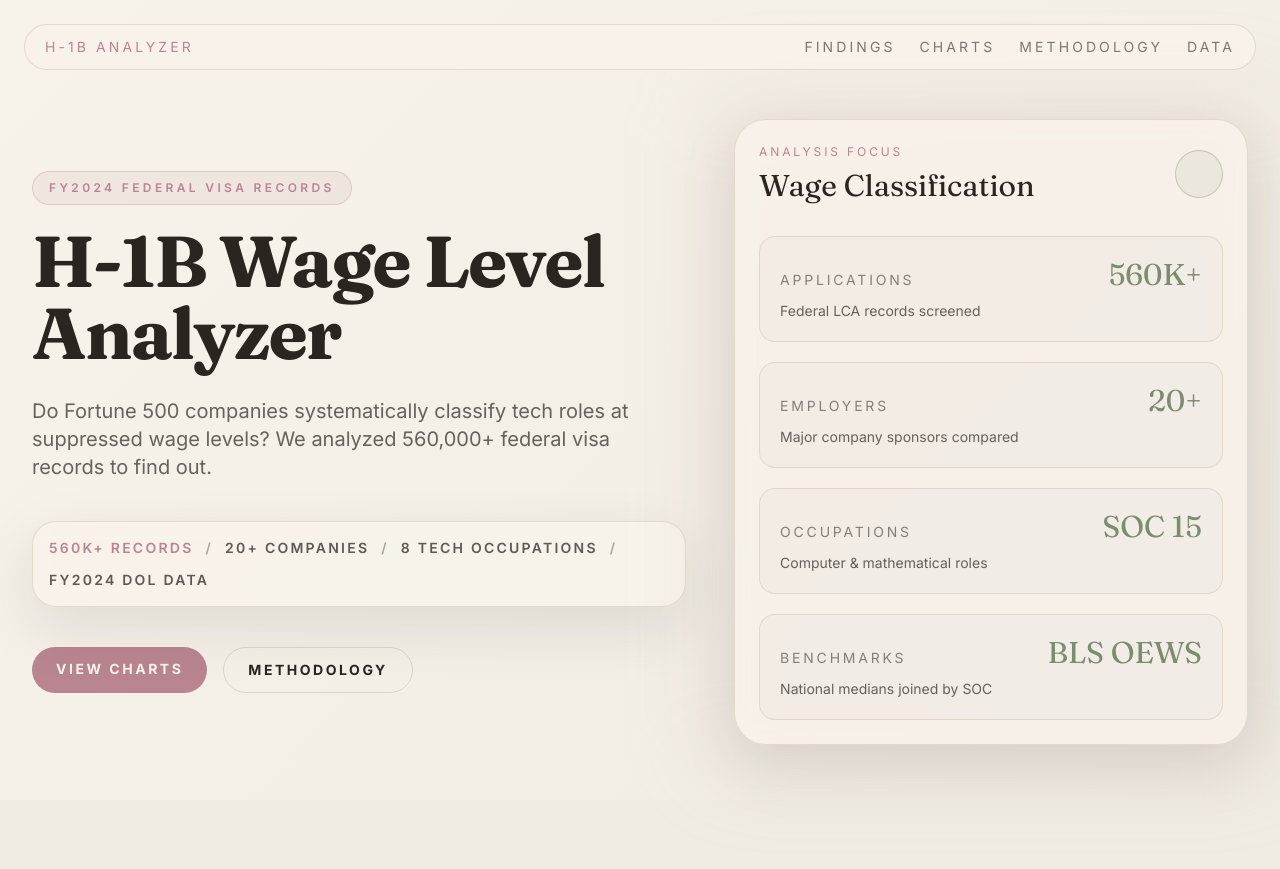
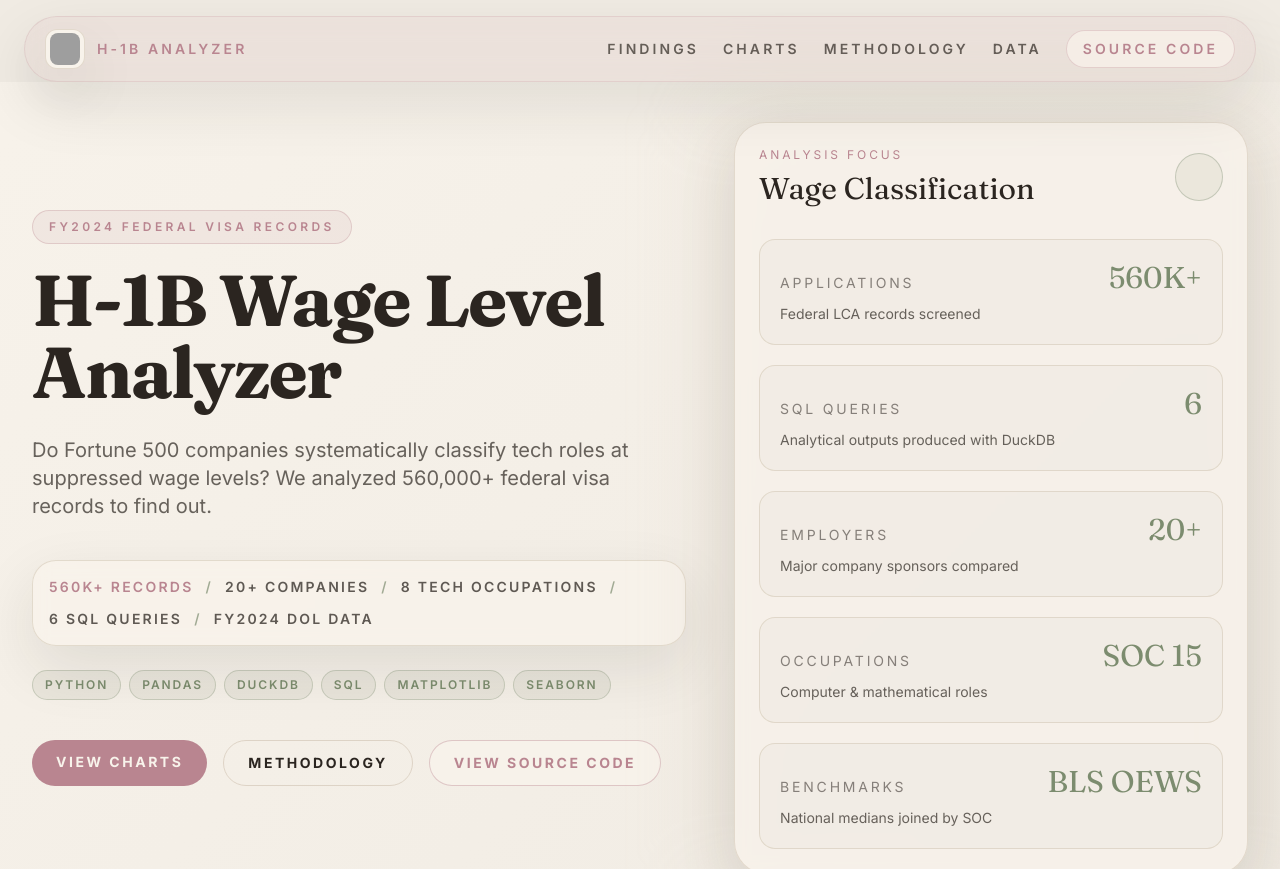
Before and after one commit to vamika27/h1b-wage-level-analyzer, a Next.js app: page / in a window 1280 px wide. Shown: the top 869 px of the page. Built offline with nearby package versions, Linux system fonts and the light colour scheme; grey boxes are pictures that could not be loaded.

Commit message:
Add sticky nav and technical showcase elements
Co-authored-by: Vamika Negi <vamika27@users.noreply.github.com>

```diff
--- a/app/page.tsx
+++ b/app/page.tsx
@@ -1,5 +1,8 @@
+import Image from "next/image";
 import { AnimatedStatCard } from "@/components/AnimatedStatCard";
 import { ChartGallery, type Chart } from "@/components/ChartGallery";
+
+const githubUrl = "https://github.com/vamika27/h1b-wage-level-analyzer";
 
 const charts: Chart[] = [
   {
@@ -37,27 +40,39 @@ const charts: Chart[] = [
   }
 ];
 
+const techStack = ["Python", "pandas", "DuckDB", "SQL", "matplotlib", "seaborn"];
+
 const pipelineSteps = [
-  "DOL LCA Data",
+  "DOL Excel",
   "Python Cleaning",
-  "DuckDB SQL Analysis",
-  "BLS Benchmark Join",
-  "Wage Gap Calculation"
+  "DuckDB SQL",
+  "BLS Join",
+  "Wage Gap Calc",
+  "Visualization"
 ];
 
 export default function Home() {
   return (
     <main className="min-h-screen overflow-hidden bg-cream text-ink">
-      <section
-        id="top"
-        className="relative isolate flex min-h-screen items-center px-5 py-10 sm:px-8"
-      >
-        <div className="absolute inset-0 -z-10 bg-warm-wash" />
-        <div className="absolute inset-x-6 top-6 z-10 mx-auto flex max-w-7xl items-center justify-between rounded-full border border-slate/60 bg-creamSoft/85 px-5 py-3 text-xs uppercase tracking-[0.22em] text-ink/60 backdrop-blur md:text-sm">
-          <a href="#top" className="text-gold transition hover:text-amberSoft">
-            H-1B Analyzer
+      <div className="sticky top-0 z-50 px-4 pt-4 sm:px-6">
+        <div className="mx-auto flex max-w-7xl items-center justify-between rounded-full border border-gold/20 bg-gold/[0.09] px-4 py-3 text-xs font-semibold uppercase tracking-[0.22em] text-ink/70 shadow-card backdrop-blur-md transition-shadow duration-300 md:px-5 md:text-sm">
+          <a
+            href="#top"
+            className="flex items-center gap-3 text-gold transition hover:text-amberSoft"
+          >
+            <span className="flex h-10 w-10 items-center justify-center rounded-xl border border-slate/60 bg-creamSoft p-1 shadow-card">
+              <Image
+                src="/logo.png"
+                alt="H-1B Analyzer logo"
+                width={32}
+                height={32}
+                className="h-8 w-8 rounded-lg object-cover"
+                priority
+              />
+            </span>
+            <span>H-1B Analyzer</span>
           </a>
-          <nav className="hidden gap-6 md:flex">
+          <nav className="hidden items-center gap-6 md:flex">
             <a className="transition hover:text-gold" href="#findings">
               Findings
             </a>
@@ -70,10 +85,24 @@ export default function Home() {
             <a className="transition hover:text-gold" href="#data">
               Data
             </a>
+            <a
+              className="rounded-full border border-gold/30 bg-creamSoft/70 px-4 py-2 text-gold transition hover:border-gold/60 hover:text-amberSoft"
+              href={githubUrl}
+              target="_blank"
+              rel="noreferrer"
+            >
+              Source Code
+            </a>
           </nav>
         </div>
+      </div>
+      <section
+        id="top"
+        className="relative isolate flex min-h-[calc(100vh-5rem)] items-center px-5 py-10 sm:px-8"
+      >
+        <div className="absolute inset-0 -z-10 bg-warm-wash" />
 
-        <div className="mx-auto grid w-full max-w-7xl items-center gap-12 pt-16 lg:grid-cols-[1.12fr_0.88fr]">
+        <div className="mx-auto grid w-full max-w-7xl items-center gap-12 lg:grid-cols-[1.12fr_0.88fr]">
           <div>
             <p className="mb-5 inline-flex rounded-full border border-gold/30 bg-gold/10 px-4 py-2 text-xs font-semibold uppercase tracking-[0.28em] text-gold">
               FY2024 Federal Visa Records
@@ -94,7 +123,20 @@ export default function Home() {
               <span className="text-sage/70">/</span>
               <span>8 Tech Occupations</span>
               <span className="text-sage/70">/</span>
+              <span>6 SQL Queries</span>
+              <span className="text-sage/70">/</span>
               <span>FY2024 DOL Data</span>
+            </div>
+
+            <div className="mt-6 flex flex-wrap gap-2">
+              {techStack.map((tool) => (
+                <span
+                  key={tool}
+                  className="rounded-full border border-sage/30 bg-sage/10 px-3 py-1.5 text-xs font-semibold uppercase tracking-[0.16em] text-sage"
+                >
+                  {tool}
+                </span>
+              ))}
             </div>
 
             <div className="mt-10 flex flex-wrap gap-4">
@@ -109,6 +151,14 @@ export default function Home() {
                 className="rounded-full border border-slate/70 px-6 py-3 text-sm font-bold uppercase tracking-[0.18em] text-ink transition hover:border-gold hover:text-gold"
               >
                 Methodology
+              </a>
+              <a
+                href={githubUrl}
+                target="_blank"
+                rel="noreferrer"
+                className="rounded-full border border-gold/40 bg-creamSoft/80 px-6 py-3 text-sm font-bold uppercase tracking-[0.18em] text-gold transition hover:border-gold hover:text-amberSoft"
+              >
+                View Source Code
               </a>
             </div>
           </div>
@@ -128,6 +178,7 @@ export default function Home() {
               <div className="space-y-5">
                 {[
                   ["Applications", "560K+", "Federal LCA records screened"],
+                  ["SQL Queries", "6", "Analytical outputs produced with DuckDB"],
                   ["Employers", "20+", "Major company sponsors compared"],
                   ["Occupations", "SOC 15", "Computer & mathematical roles"],
                   ["Benchmarks", "BLS OEWS", "National medians joined by SOC"]
@@ -233,9 +284,23 @@ export default function Home() {
                   wage_gap_pct = (offered_wage - bls_median) / bls_median &times; 100
                 </code>
               </div>
+              <div className="mt-6 grid gap-3 sm:grid-cols-2">
+                <div className="rounded-2xl border border-slate/60 bg-cream/75 p-4">
+                  <p className="font-serif text-3xl text-sage">560K+</p>
+                  <p className="mt-1 text-xs font-semibold uppercase tracking-[0.18em] text-ink/55">
+                    Records Processed
+                  </p>
+                </div>
+                <div className="rounded-2xl border border-slate/60 bg-cream/75 p-4">
+                  <p className="font-serif text-3xl text-sage">6</p>
+                  <p className="mt-1 text-xs font-semibold uppercase tracking-[0.18em] text-ink/55">
+                    SQL Query Outputs
+                  </p>
+                </div>
+              </div>
             </div>
 
-            <div className="grid gap-4">
+            <div className="flex flex-col justify-center">
               {pipelineSteps.map((step, index) => (
                 <div key={step} className="relative">
                   <div className="rounded-2xl border border-slate/60 bg-cream/75 p-5">
@@ -252,7 +317,9 @@ export default function Home() {
                     </div>
                   </div>
                   {index < pipelineSteps.length - 1 ? (
-                    <div className="mx-9 h-5 w-px bg-gradient-to-b from-sage/60 to-transparent" />
+                    <div className="flex h-7 items-center pl-5 text-sage" aria-hidden="true">
+                      &darr;
+                    </div>
                   ) : null}
                 </div>
               ))}
@@ -280,10 +347,18 @@ export default function Home() {
                 description="National occupational employment and wage statistics used for median wage benchmarks."
               />
               <SourceLink
-                href="https://github.com/vamika27/h1b-wage-level-analyzer"
+                href={githubUrl}
                 title="GitHub Repository"
                 description="Analysis code, SQL, outputs, and documentation for the H-1B Wage Level Analyzer."
               />
+            </div>
+            <div className="mt-6 rounded-2xl border border-sage/25 bg-sage/10 p-5">
+              <p className="text-xs font-semibold uppercase tracking-[0.24em] text-sage">
+                Wage Gap Formula
+              </p>
+              <code className="mt-3 block overflow-x-auto whitespace-nowrap font-mono text-sm text-ink md:text-base">
+                wage_gap_pct = (offered_wage - bls_median) / bls_median &times; 100
+              </code>
             </div>
           </div>
 
@@ -313,7 +388,9 @@ export default function Home() {
             DOL FY2024 · Tools: Python, DuckDB, pandas, matplotlib
           </p>
           <a
-            href="https://github.com/vamika27/h1b-wage-level-analyzer"
+            href={githubUrl}
+            target="_blank"
+            rel="noreferrer"
             className="text-gold transition hover:text-amberSoft"
           >
             GitHub
@@ -358,11 +435,12 @@ function SourceLink({
 
 function getPipelineDetail(step: string) {
   const details: Record<string, string> = {
-    "DOL LCA Data": "Raw FY2024 visa disclosure records from OFLC.",
+    "DOL Excel": "Raw FY2024 LCA disclosure records from OFLC.",
     "Python Cleaning": "Normalize employer names, SOC codes, wages, and levels.",
-    "DuckDB SQL Analysis": "Aggregate filings, wage-level shares, and company metrics.",
-    "BLS Benchmark Join": "Attach OEWS national medians by matched occupation.",
-    "Wage Gap Calculation": "Compare offered wages to occupational median benchmarks."
+    "DuckDB SQL": "Aggregate filings, wage-level shares, and company metrics.",
+    "BLS Join": "Attach OEWS national medians by matched occupation.",
+    "Wage Gap Calc": "Compare offered wages to occupational median benchmarks.",
+    Visualization: "Export six polished figures for the static web gallery."
   };
 
   return details[step];
--- a/components/ChartGallery.tsx
+++ b/components/ChartGallery.tsx
@@ -38,26 +38,26 @@ export function ChartGallery({ charts }: ChartGalleryProps) {
 
   return (
     <>
-      <div className="grid gap-6 lg:grid-cols-2">
+      <div className="grid items-start gap-6 lg:grid-cols-2">
         {charts.map((chart) => (
           <button
             key={chart.src}
             type="button"
             onClick={() => setActiveChart(chart)}
-            className="chart-frame group overflow-hidden rounded-3xl border border-slate/60 text-left shadow-card transition duration-300 hover:-translate-y-1 hover:border-gold/50 focus:outline-none focus:ring-2 focus:ring-gold/60"
+            className="chart-frame group flex flex-col overflow-hidden rounded-3xl border border-slate/60 text-left shadow-card transition duration-300 hover:-translate-y-1 hover:border-gold/50 focus:outline-none focus:ring-2 focus:ring-gold/60"
             aria-label={`Open ${chart.title} chart at full size`}
           >
             <div className="border-b border-slate/60 bg-charcoal/70 p-5">
               <h3 className="font-serif text-2xl text-ink">{chart.title}</h3>
               <p className="mt-2 text-sm leading-6 text-ink/70">{chart.caption}</p>
             </div>
-            <div className="bg-[#f5f0e8] p-3">
+            <div className="flex h-72 items-center justify-center bg-[#f5f0e8] p-3 sm:h-80 lg:h-[22rem]">
               <Image
                 src={chart.src}
                 alt={chart.caption}
                 width={1400}
                 height={875}
-                className="aspect-[16/10] w-full rounded-2xl object-contain transition duration-300 group-hover:scale-[1.015]"
+                className="h-full w-full rounded-2xl object-contain transition duration-300 group-hover:scale-[1.015]"
               />
             </div>
           </button>
```
